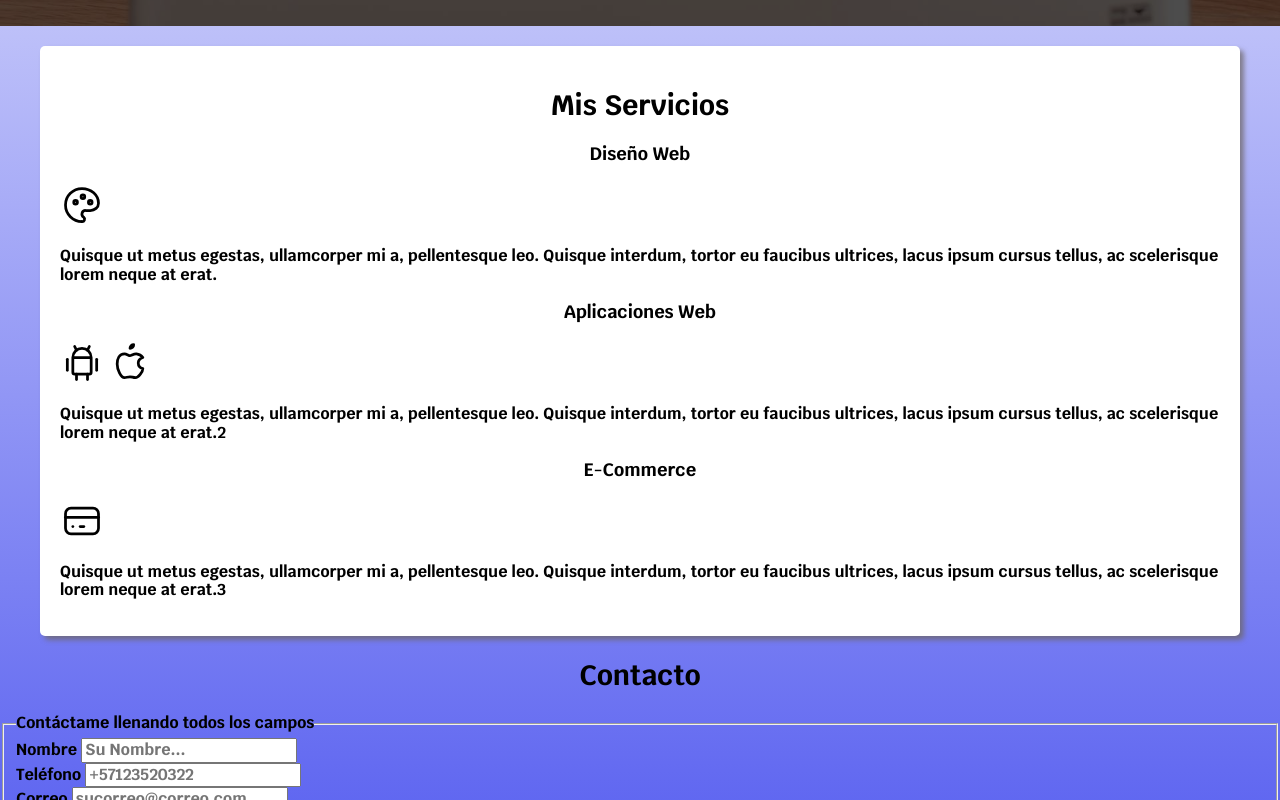
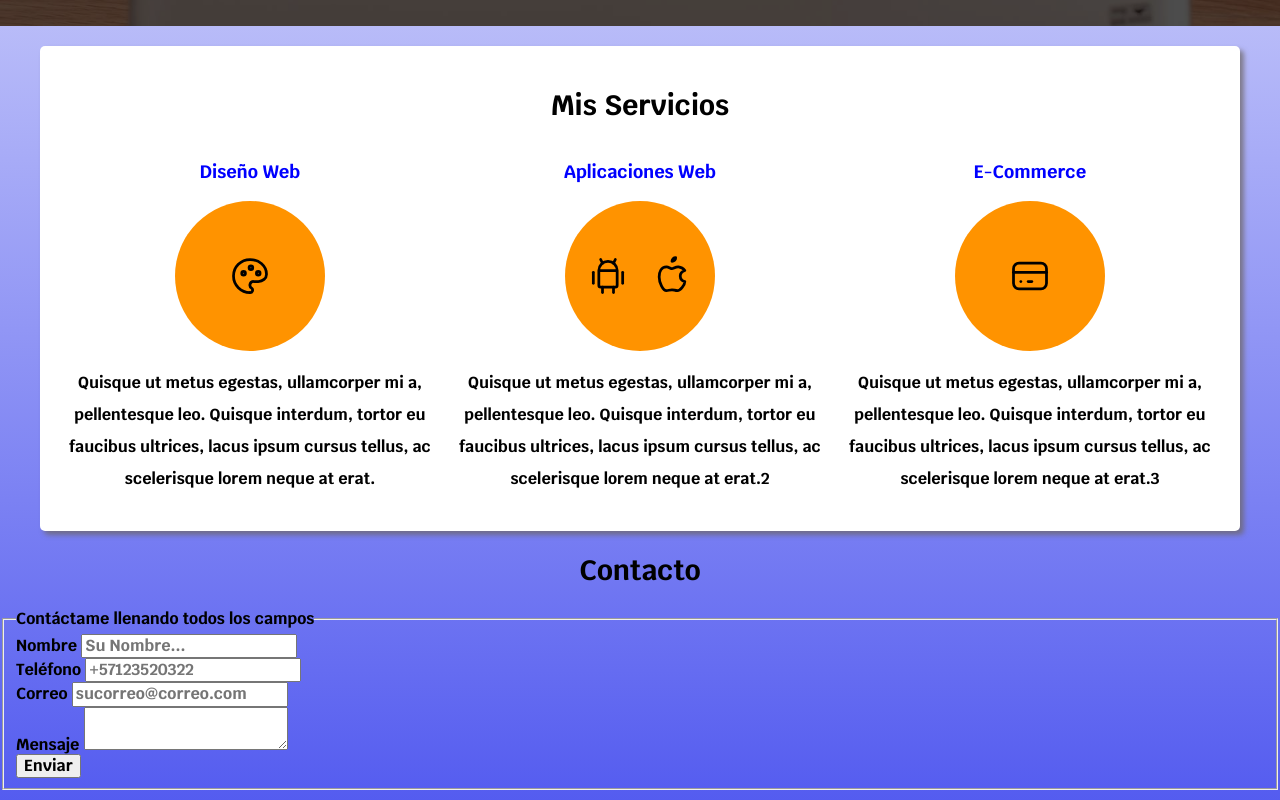
Before and after one commit to eecheverrianunez/FreelancerErick, a plain HTML site: page index.html in a window 1280 px wide. Shown: the part 522-1322 px from the top of the page. Drawn offline with Linux system fonts and the light colour scheme.

Commit message:
Terminando area de servicios 3e

```diff
--- a/css/style.css
+++ b/css/style.css
@@ -157,3 +157,39 @@ h1, h2, h3 {
 .contenido-hero p {
     color: var(--blanco);
 }
+
+/*Servicios*/
+@media (min-width: 768px) {
+    .servicios {
+        display: grid;
+        grid-template-columns: repeat(3, 1fr);
+        column-gap: 1rem; /*Me da una separacion entre las columnas */
+    }
+}
+
+.servicio {
+    display: flex;
+    flex-direction: column;
+    align-items: center;
+}
+
+.servicio h3 {
+    color: var(--azul);
+    font-weight: normal;
+}
+
+.servicio p {
+    line-height: 2;
+    text-align: center;
+    font-weight: normal;
+}
+
+.servicio .iconos {
+    height: 15rem;
+    width: 15rem;
+    background-color: var(--amarillo);
+    border-radius: 50%;  /*Si tengo un cuadrado de 15rem el border-radius a 50% es un circulo perfecto*/
+    display: flex;
+    justify-content: space-evenly; /*separa mejor los iconos en los circulor ver variedad en impeccionar navegador*/
+    align-items: center;
+}
--- a/index.html
+++ b/index.html
@@ -54,9 +54,10 @@
     <main class="contenedor sombra">
         <h2>Mis Servicios</h2>
 
-        <section>
+    <div class="servicios">
+        <section class="servicio">
             <h3>Diseño Web</h3>
-
+            <div class="iconos">
                 <svg xmlns="http://www.w3.org/2000/svg" class="icon icon-tabler icon-tabler-palette" width="44" height="44" viewBox="0 0 24 24" stroke-width="1.5" stroke="#000000" fill="none" stroke-linecap="round" stroke-linejoin="round">
                     <path stroke="none" d="M0 0h24v24H0z" fill="none"/>
                     <path d="M12 21a9 9 0 0 1 0 -18c4.97 0 9 3.582 9 8c0 1.06 -.474 2.078 -1.318 2.828c-.844 .75 -1.989 1.172 -3.182 1.172h-2.5a2 2 0 0 0 -1 3.75a1.3 1.3 0 0 1 -1 2.25" />
@@ -64,13 +65,13 @@
                     <path d="M12.5 7.5m-1 0a1 1 0 1 0 2 0a1 1 0 1 0 -2 0" />
                     <path d="M16.5 10.5m-1 0a1 1 0 1 0 2 0a1 1 0 1 0 -2 0" />
                 </svg>
-
+            </div>
             <p>Quisque ut metus egestas, ullamcorper mi a, pellentesque leo. Quisque interdum, tortor eu faucibus ultrices, lacus ipsum cursus tellus, ac scelerisque lorem neque at erat.</p>
         </section>
 
-        <section>
+        <section class="servicio">
             <h3>Aplicaciones Web</h3>
-
+            <div class="iconos">
                 <svg xmlns="http://www.w3.org/2000/svg" class="icon icon-tabler icon-tabler-brand-android" width="44" height="44" viewBox="0 0 24 24" stroke-width="1.5" stroke="#000000" fill="none" stroke-linecap="round" stroke-linejoin="round">
                     <path stroke="none" d="M0 0h24v24H0z" fill="none"/>
                     <path d="M4 10l0 6" />
@@ -82,19 +83,20 @@
                     <path d="M15 18l0 3" />
                 </svg>
 
+
                 <svg xmlns="http://www.w3.org/2000/svg" class="icon icon-tabler icon-tabler-brand-apple" width="44" height="44" viewBox="0 0 24 24" stroke-width="1.5" stroke="#000000" fill="none" stroke-linecap="round" stroke-linejoin="round">
                     <path stroke="none" d="M0 0h24v24H0z" fill="none"/>
                     <path d="M9 7c-3 0 -4 3 -4 5.5c0 3 2 7.5 4 7.5c1.088 -.046 1.679 -.5 3 -.5c1.312 0 1.5 .5 3 .5s4 -3 4 -5c-.028 -.01 -2.472 -.403 -2.5 -3c-.019 -2.17 2.416 -2.954 2.5 -3c-1.023 -1.492 -2.951 -1.963 -3.5 -2c-1.433 -.111 -2.83 1 -3.5 1c-.68 0 -1.9 -1 -3 -1z" />
                     <path d="M12 4a2 2 0 0 0 2 -2a2 2 0 0 0 -2 2" />
                 </svg>
-
+            </div>
             <p>Quisque ut metus egestas, ullamcorper mi a, pellentesque leo. Quisque interdum, tortor eu faucibus ultrices, lacus ipsum cursus tellus, ac scelerisque lorem neque at erat.2</p>
 
         </section>
 
-        <section>
+        <section class="servicio">
             <h3>E-Commerce</h3>
-
+            <div class="iconos">
                 <svg xmlns="http://www.w3.org/2000/svg" class="icon icon-tabler icon-tabler-credit-card" width="44" height="44" viewBox="0 0 24 24" stroke-width="1.5" stroke="#000000" fill="none" stroke-linecap="round" stroke-linejoin="round">
                     <path stroke="none" d="M0 0h24v24H0z" fill="none"/>
                     <path d="M3 5m0 3a3 3 0 0 1 3 -3h12a3 3 0 0 1 3 3v8a3 3 0 0 1 -3 3h-12a3 3 0 0 1 -3 -3z" />
@@ -102,10 +104,10 @@
                     <path d="M7 15l.01 0" />
                     <path d="M11 15l2 0" />
                 </svg>
-
+            </div>
             <p>Quisque ut metus egestas, ullamcorper mi a, pellentesque leo. Quisque interdum, tortor eu faucibus ultrices, lacus ipsum cursus tellus, ac scelerisque lorem neque at erat.3</p>
         </section>
-
+    </div>   <!--.servicios-->
     </main>
 
     <section>
```
Lines whose indentation alone changed are shown as unchanged.
